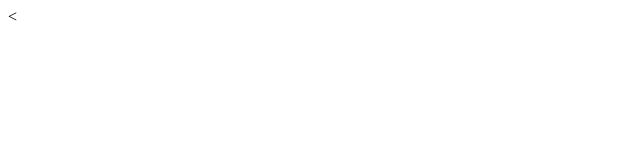
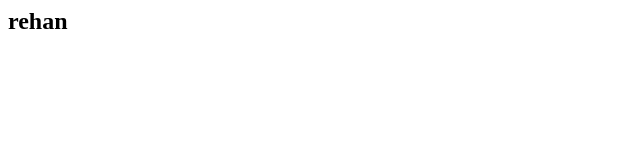
Before and after one commit to rehan985/firststaticdeploy, a plain HTML site: page Index.html in a window 1280 px wide. Shown: the full height of the page, 0-640 px from the left. Drawn offline with Linux system fonts and the light colour scheme.

Commit message:
Update Index.html

```diff
--- a/Index.html
+++ b/Index.html
@@ -1 +1,5 @@
-<
+<html>
+  <body>
+    <h2>rehan</h2>
+  </body>
+</html>
```
